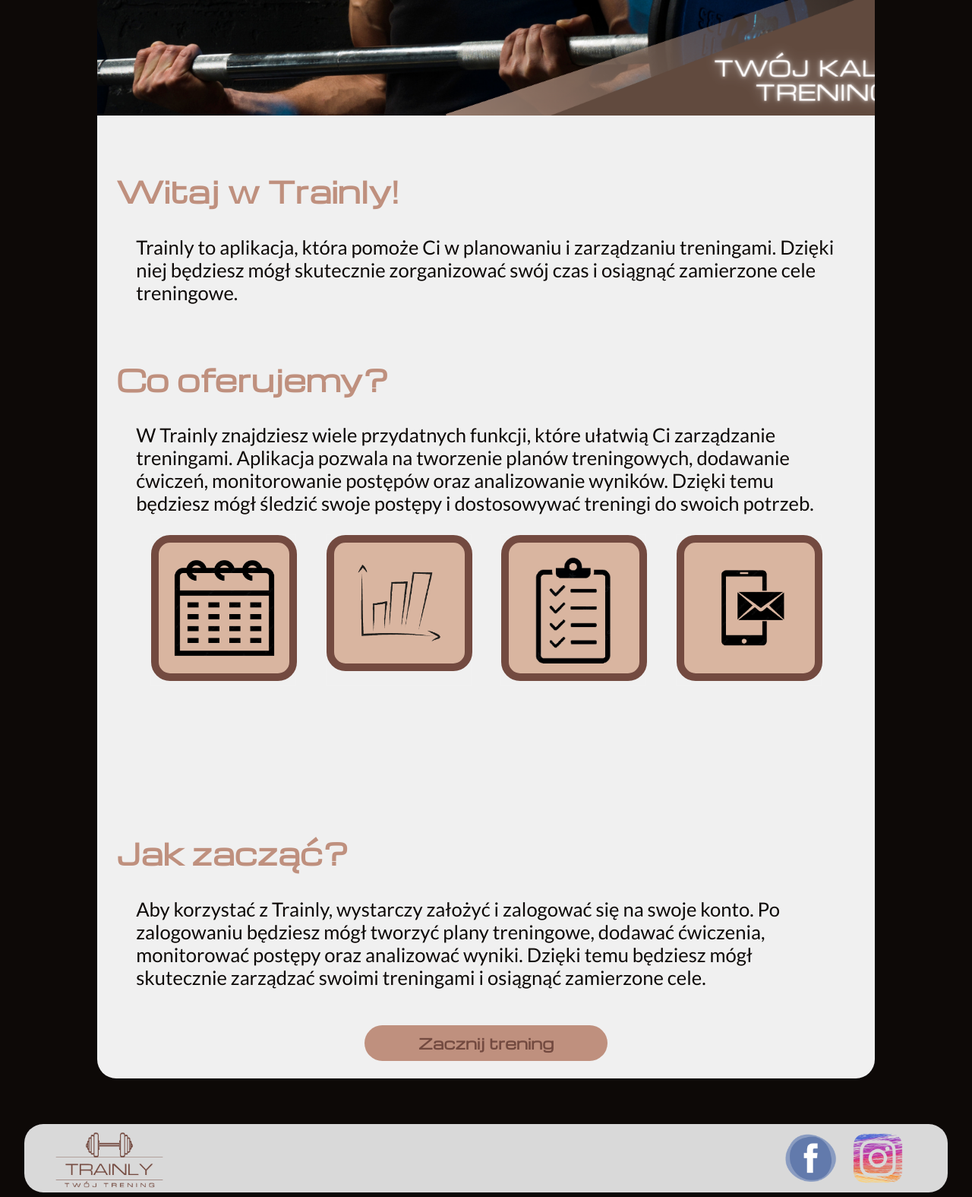
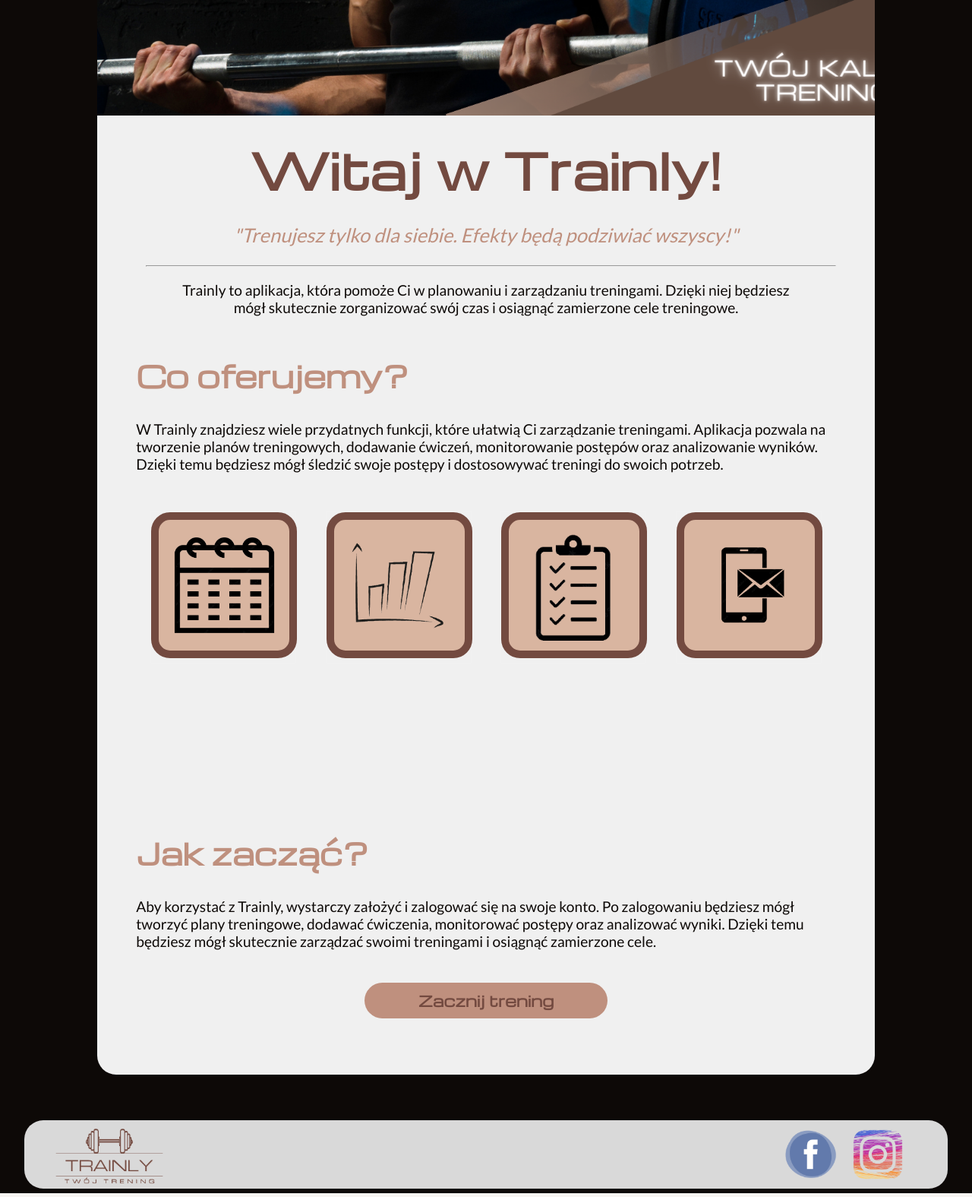
Before and after one commit to Radzio310/Trainly---your-training, a PHP site: page / in a window 1280 px wide. Shown: the part 648-2223 px from the top of the page at 76% size. Run offline with PHP 8.4, Linux system fonts and the light colour scheme.

Commit message:
Main page look improved

```diff
--- a/index.html
+++ b/index.html
@@ -49,14 +49,18 @@
         </section>
 
         <section>
-            <h2 id="o_nas">Witaj w Trainly!</h2>
+            <h1>Witaj w Trainly!</h1>
             <div class="paragraph">
-                <p>
+                <p id="o_nas">
+                    "Trenujesz tylko dla siebie. Efekty będą podziwiać wszyscy!"
+                </p>
+                <hr>
+                <p id="short_us">
                     Trainly to aplikacja, która pomoże Ci w planowaniu i zarządzaniu treningami. Dzięki niej będziesz mógł skutecznie zorganizować swój czas i osiągnąć zamierzone cele treningowe.
                 </p>
             </div>
         </section>
-        <section>
+        <section class="our_offer">
             <h2>Co oferujemy?</h2>
             <div class="paragraph">
                 <p>
--- a/style.css
+++ b/style.css
@@ -84,19 +84,36 @@ main a {
 }
 
 h1 {
-  color: #d9b5a0;
+  color: #734a40;
   font-size: 5vw;
-  font-weight: bold;
-  text-align: center;
-  padding: 50px;
+  font-weight: bolder;
+  text-align: center;
+  margin-top: 25px;
+  margin-bottom: 25px;
+}
+
+#o_nas {
+  margin-bottom: 25px;
+  text-align: center;
+  width: 80%;
+  margin-left: 10%;
+  font-style: italic;
+  font-size: 2vw;
+  color: #bf907e;
+}
+
+#short_us {
+  width: 90%;
+  margin-left: 5%;
+  text-align: center;
 }
 
 h2 {
   color: #bf907e;
   font-size: 3vw;
   font-weight: bold;
-  padding-left: 25px;
-  padding-top: 40px;
+  margin-left: 5%;
+  margin-top: 50px;
 }
 
 header {
@@ -166,13 +183,20 @@ li:hover {
 
 p {
   font-family: "Lato", sans-serif;
-  font-size: 2vw;
+  font-size: 1.5vw;
   color: #0d0907;
+  margin-bottom: 20px;
 }
 
 .paragraph {
   width: 90%;
   margin: 0 auto;
+  margin-bottom: 5%;
+}
+
+.our_offer {
+  margin-top: 5vh;
+  margin-bottom: 10%;
 }
 
 .photos {
@@ -252,6 +276,7 @@ p {
   background-color: #d9b5a0;
   padding: 1vw;
   border-radius: 25px;
+  min-height: 50%;
 }
 
 /* Style the back side */
@@ -2328,7 +2353,7 @@ hr {
 
 /* Media query dla smartfonów w orientacji pionowej*/
 
-@media only screen and (max-width: 768px) and (orientation: portrait) {
+@media only screen and (max-width: 600px) {
   * {
     margin: 0;
     padding: 0;
@@ -2747,7 +2772,7 @@ hr {
     font-size: 25vw;
   }
   .calendar {
-    margin-top: 100vw;
+    margin-top: 50vw;
     width: 100%;
   }
   /* Month header */
```
Also changed, not shown: user_homepage.html (+7 -3 lines), Graphics/Statystyki.png.
